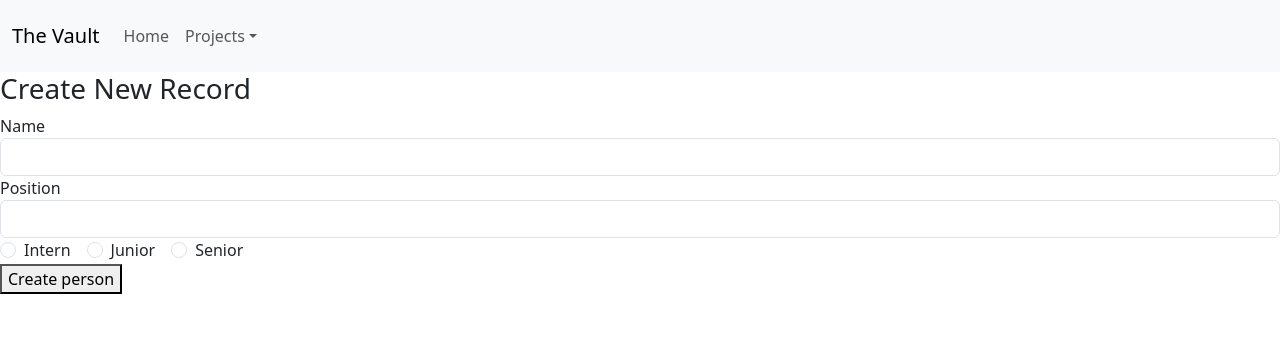
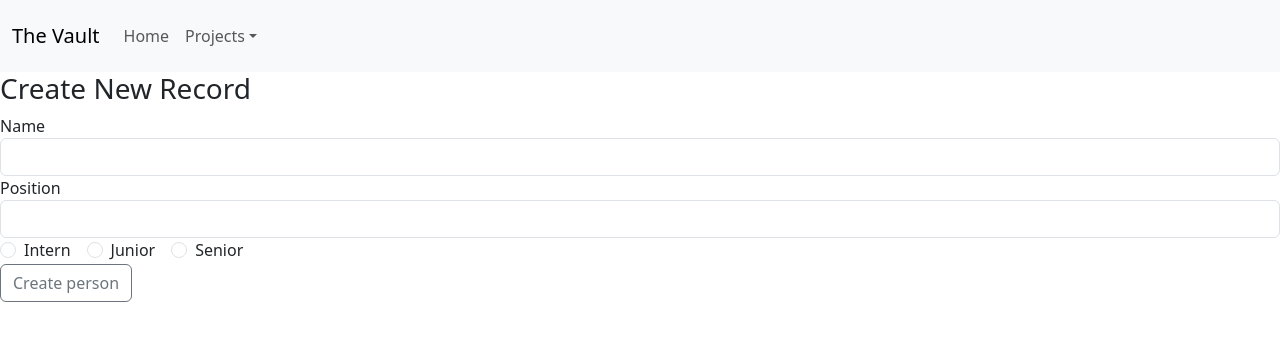
Before and after one commit to tozhang665/TheVault, a React (Create React App) app in the folder frontend/: page /recordlist/create in a window 1280 px wide. Shown: the top 340 px of the page. Built offline with nearby package versions, Linux system fonts and the light colour scheme.

Commit message:
wrong button

```diff
--- a/frontend/src/recordCRUDComponents/create.js
+++ b/frontend/src/recordCRUDComponents/create.js
@@ -104,7 +104,7 @@ export default function Create() {
          </div>
        </div>
        <div className="form-group">
-         <button variant="outline-secondary">Create person</button>
+         <Button variant="outline-secondary">Create person</Button>
        </div>
      </form>
    </div>
```
